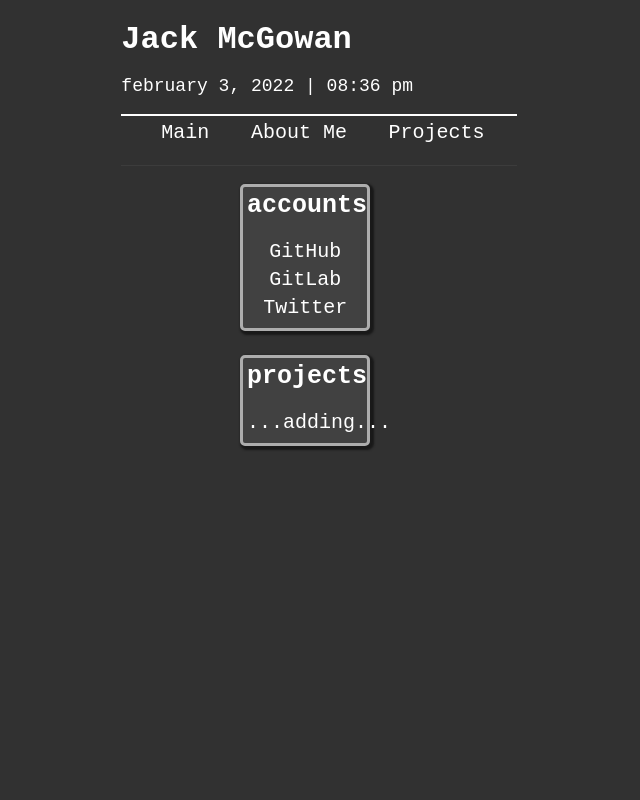
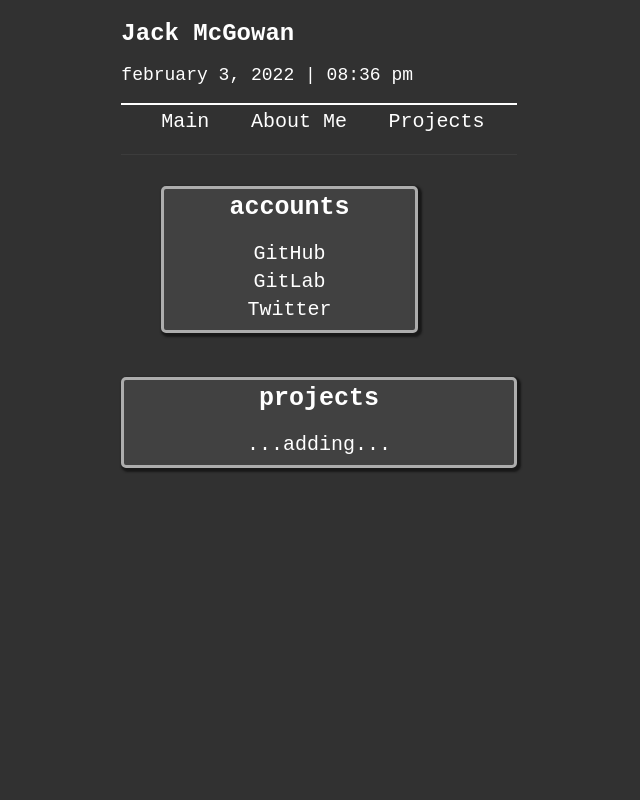
Before and after one commit to jack-mcgowan/jack-mcgowan.github.io, a PHP site: page / in a window 1280 px wide. Shown: the whole page, without its empty margins (321-961 px from the left). Run offline with PHP 8.4, Linux system fonts and the light colour scheme.

Commit message:
style added:

```diff
--- a/css/style.css
+++ b/css/style.css
@@ -39,28 +39,20 @@ a:hover {
     text-shadow: 2px 2px 2px 2px rgba(0,0,0,0.2);
 }
 
-.centered_content {
-    text-align: center;
-    align-content: center;
-    display: flex;
-    align-items: center;
-    flex-direction: column;
-}
-
 .date {
     font-size: 18px;
 }
 
-.row {
+.card_row {
     margin: 0 10px;
     width: 80%;
 }
-.row::after {
+.card_row::after {
     content: "";
     display: table;
     clear: both;
 }
-.column {
+.card_column {
     float: center;
     padding: 5px 30px;
 }
@@ -87,24 +79,13 @@ a:hover {
     padding-bottom:20px;
 }
 
-
-html,
-body {
-  height: 100%;
-  margin: 0;
-}
-
-.box {
+.container {
   display: flex;
   flex-flow: column;
   height: 100%;
 }
 
-.box .row {
-  border: 1px dotted grey;
-}
-
-.box .row.header {
+.container header.row {
   flex: 0 1 auto;
   /* The above is shorthand for:
   flex-grow: 0,
@@ -113,10 +94,10 @@ body {
   */
 }
 
-.box .row.content {
+.container .row.content {
   flex: 1 1 auto;
 }
 
-.box .row.footer {
+.container footer.row {
   flex: 0 1 40px;
 }
--- a/index.html
+++ b/index.html
@@ -13,6 +13,7 @@
         <script src="js/main.js"></script>
     </head>
     <body onload="date()">
+        <section class="container">
             <header>
                 <h1 style="margin-bottom: 5px;">Jack McGowan</h1>
                 <p class="date" id="todaysDate">-------- --, ---- | --:-- --</p>
@@ -27,8 +28,8 @@
 
 
             <section class="content">
-            <div class="row">
-                <div class="column">
+                <div class="card_row">
+                    <div class="card_column">
                         <div class="card">
                         <div class="card_header">accounts</div>
                         <a href="https://www.github.com/mcgows/" target="_blank">GitHub</a>
@@ -51,5 +52,6 @@
             <footer>
 
             </footer>
+        </section>
     </body>
 </html>
```
Lines whose indentation alone changed are shown as unchanged.
